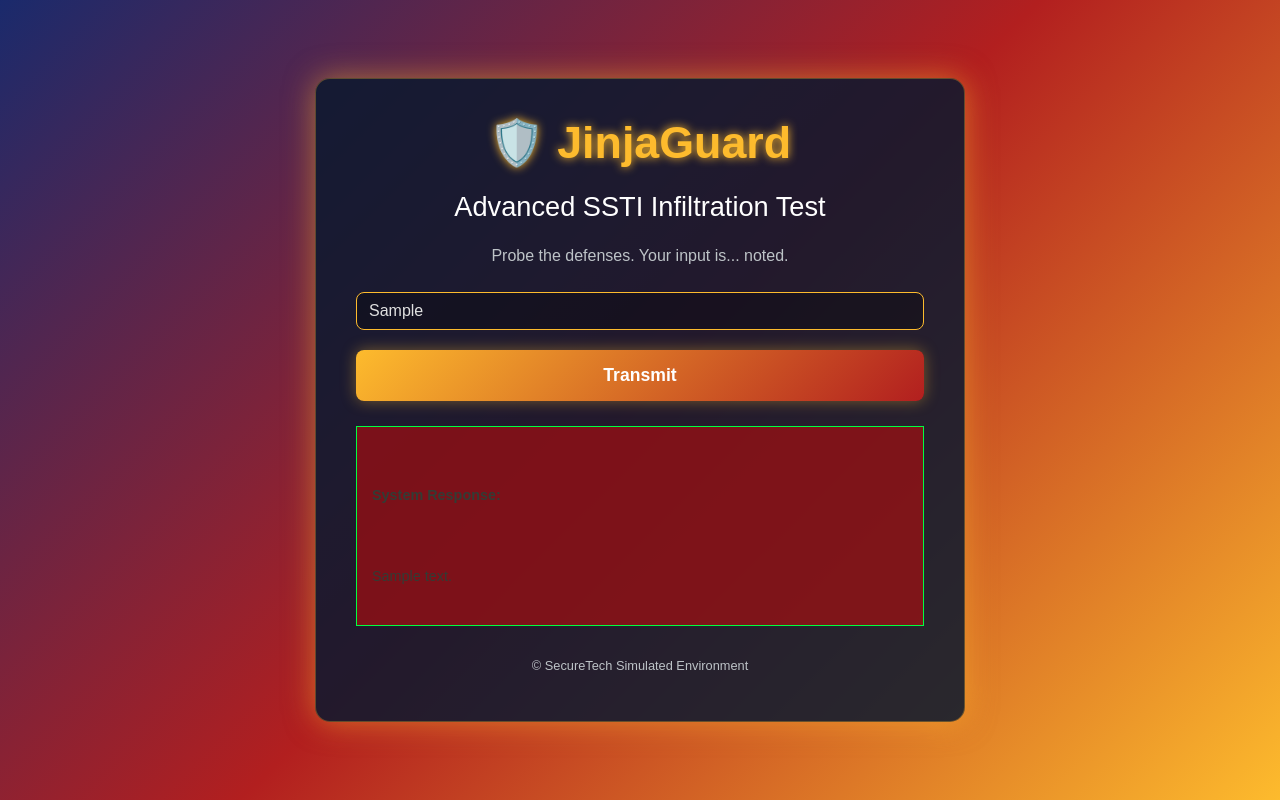
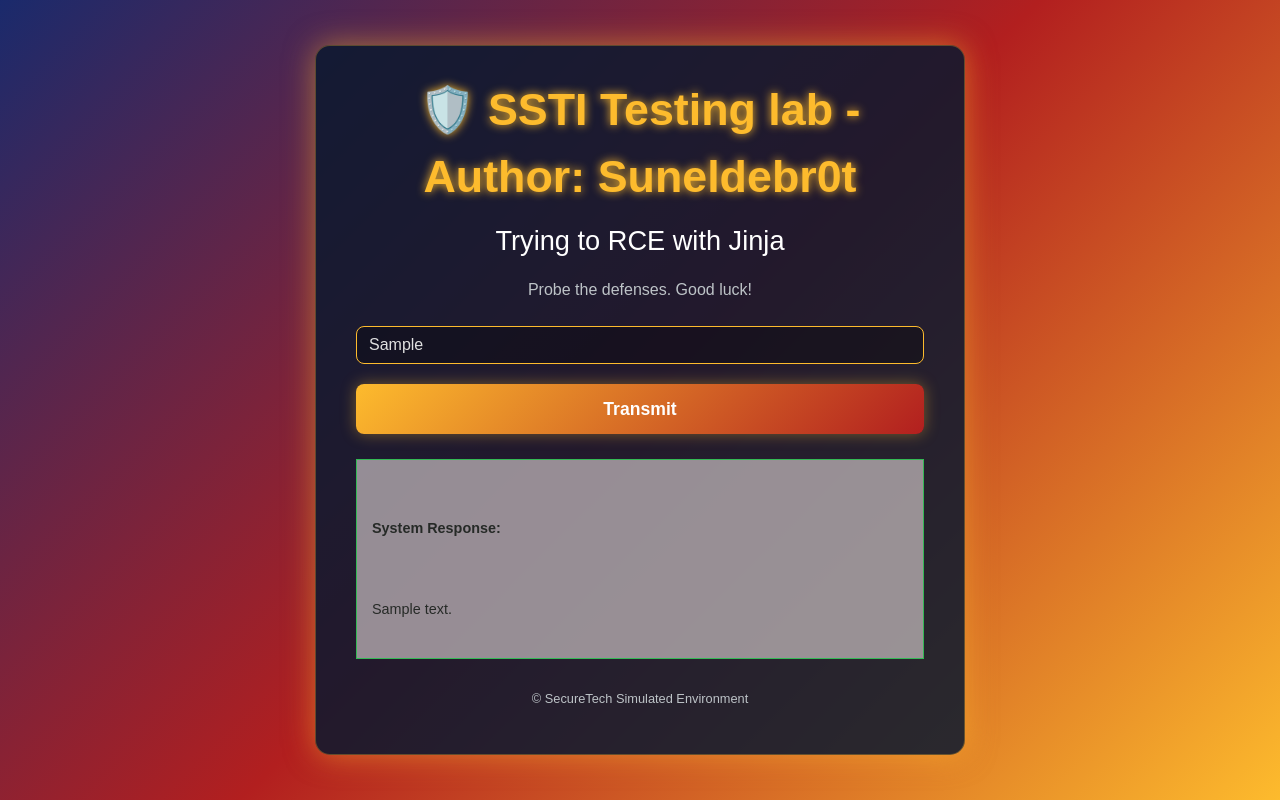
Before and after one commit to nhattanhh/Labs, a Flask app: template SSTI/templates/index.html in a window 1280 px wide. Run offline with Flask 2, Linux system fonts and the light colour scheme; the template is opened without the code that fills it: most values are stand-ins (such as "Sample title", 1, 10 or a date in 2020); some libraries are stand-ins or nearby versions.

Commit message:
Completely!

```diff
--- a/SSTI/app.py
+++ b/SSTI/app.py
@@ -7,31 +7,23 @@ import html
 app = Flask(__name__)
 app.secret_key = os.urandom(32)
 
-# --- "Flexible" Command Executor ---
 def flexible_command_executor(command_parts):
     if not isinstance(command_parts, list) or len(command_parts) == 0:
         return "Error: Command must be a list of arguments."
 
     executable = command_parts[0].lower()
 
-    # Filter 1: Vẫn giữ lại danh sách các lệnh cơ bản có thể chạy
-    # Bạn có thể mở rộng danh sách này nếu muốn cho phép nhiều lệnh hơn
-    # Hoặc bỏ hoàn toàn nếu muốn RCE "thuần túy" hơn nữa (nhưng cần cẩn thận)
     allowed_executables = ["cat", "ls", "echo", "uname", "id", "pwd", "find", "grep"]
     if executable not in allowed_executables:
         return f"Error: Executable '{executable}' is not on the allowed list for this interface."
 
-    # Filter 2: Loại bỏ các ký tự/chuỗi nguy hiểm CƠ BẢN trong toàn bộ lệnh
-    # Điều này vẫn quan trọng để tránh command injection phức tạp qua các đối số.
-    dangerous_strings_in_args = ["&", ";", "|", "`", "$(", ")", "&&", "||", ">", "<", "$(("] # Bỏ bớt nc, wget,... để linh hoạt hơn
+    dangerous_strings_in_args = ["&", ";", "|", "`", "$(", ")", "&&", "||", ">", "<", "$(("]
     for part in command_parts:
         for dangerous in dangerous_strings_in_args:
-            if dangerous in str(part): # Không cần lower() nếu dangerous_strings không có chữ cái
+            if dangerous in str(part):
                 return f"Error: Command part '{part}' contains a highly restricted character/pattern: '{dangerous}'."
 
     try:
-        # The RCE happens here
-        # Tăng timeout một chút nếu cần cho các lệnh phức tạp hơn
         result = subprocess.run(command_parts, capture_output=True, text=True, timeout=5, check=False)
 
         output = ""
@@ -53,10 +45,9 @@ def flexible_command_executor(command_parts):
     except Exception as e:
         return f"Error during command execution: {str(e)}"
 
-# Đổi tên key trong config cho "phiên bản mới" này (tùy chọn)
 app.config['GENERAL_COMMAND_INTERFACE'] = flexible_command_executor
 app.config['APP_VERSION'] = "2.0.0-RCE_Edition"
-app.config['WELCOME_MESSAGE'] = "JinjaGuard Systems - RCE Mode Engaged."
+app.config['WELCOME_MESSAGE'] = "flagflag."
 
 SENSITIVE_KEYWORDS = [
     "__class__", "__mro__", "__base__", "__subclasses__", "__globals__",
@@ -84,7 +75,6 @@ DANGEROUS_PATTERNS = re.compile(
     r"(\{\%)|(\{\#)"
 )
 
-# Sửa lại TARGET_PAYLOAD_REGEX để khớp với key mới 'GENERAL_COMMAND_INTERFACE'
 TARGET_PAYLOAD_REGEX = re.compile(r"\{\{\s*config\s*\[\s*('|\")GENERAL_COMMAND_INTERFACE\1\s*\]\s*\((.*?)\)\s*\}\}", re.IGNORECASE | re.DOTALL)
 SIMPLE_CONFIG_REGEX = re.compile(r"\{\{\s*config\s*\}\}", re.IGNORECASE)
 
--- /dev/null
+++ b/SSTI/flag.txt
@@ -0,0 +1 @@
+CTF{Adv4nc3d_Fl4sk_C0nfig_Pwn!}
--- a/SSTI/templates/index.html
+++ b/SSTI/templates/index.html
@@ -3,11 +3,11 @@
 <head>
     <meta charset="UTF-8">
     <meta name="viewport" content="width=device-width, initial-scale=1.0">
-    <title>Jinja2 Advanced SSTI Citadel</title>
+    <title>SSTI Lab</title>
     <link href="https://stackpath.bootstrapcdn.com/bootstrap/4.5.2/css/bootstrap.min.css" rel="stylesheet">
     <style>
         body {
-            font-family: 'Orbitron', sans-serif; /* Futuristic font */
+            font-family: 'Orbitron', sans-serif;
             background: linear-gradient(135deg, #1a2a6c, #b21f1f, #fdbb2d);
             color: #e0e0e0;
             display: flex;
@@ -16,10 +16,10 @@
             min-height: 100vh;
             margin: 0;
             padding: 20px;
-            overflow: hidden; /* To contain animations if any */
+            overflow: hidden;
         }
         .container-main {
-            background-color: rgba(10, 25, 47, 0.85); /* Dark, semi-transparent */
+            background-color: rgba(10, 25, 47, 0.85);
             padding: 30px 40px;
             border-radius: 15px;
             box-shadow: 0 0 30px rgba(253, 187, 45, 0.5);
@@ -74,9 +74,9 @@
             padding: 15px;
             font-size: 0.9rem;
             text-align: left;
-            background-color: rgba(185, 13, 13, 0.6);
-            border: 1px solid #00FF41;
-            color: #333c35;
+            background-color: rgba(228, 219, 219, 0.6);
+            border: 1px solid #34b955;
+            color: #262a27;
             word-wrap: break-word;
             white-space: pre-wrap;
             max-height: 200px;
@@ -92,9 +92,9 @@
 </head>
 <body>
     <div class="container-main">
-        <div class="logo">🛡️ JinjaGuard</div>
-        <h1>Advanced SSTI Infiltration Test</h1>
-        <p class="text-muted mb-4" style="color: #bdc3c7 !important;">Probe the defenses. Your input is... noted.</p>
+        <div class="logo">🛡️ SSTI Testing lab - Author: Suneldebr0t</div>
+        <h1>Trying to RCE with Jinja</h1>
+        <p class="text-muted mb-4" style="color: #bdc3c7 !important;">Probe the defenses. Good luck!</p>
 
         <form method="POST" action="/">
             <div class="form-group">
```
Also changed, not shown: 1 other file.
